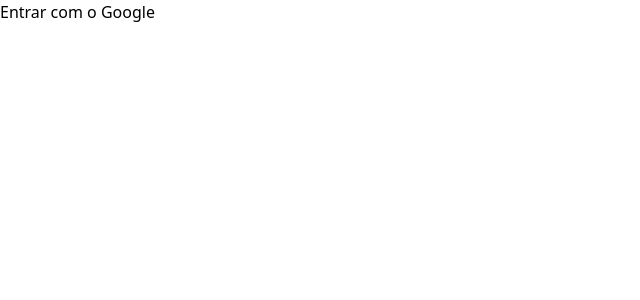
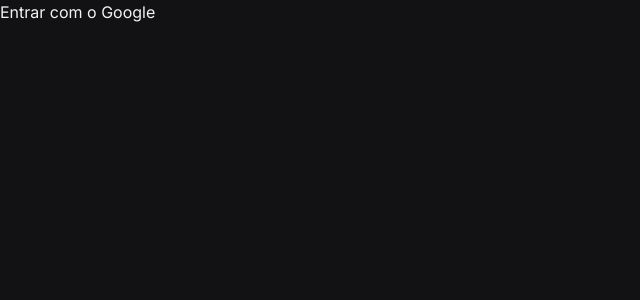
Before and after one commit to Panemiko/Chimera, a Next.js app: page /auth/signin in a window 1280 px wide. Shown: the top 300 px of the page, without its empty margins (0-640 px from the left). Built offline with nearby package versions, Linux system fonts and the light colour scheme.

Commit message:
feat: add auth layout

```diff
--- a/src/components/Page.tsx
+++ b/src/components/Page.tsx
@@ -15,7 +15,11 @@
       <Head>
         <title>{pageTitle}</title>
       </Head>
-      <div className={clsx("bg-mauve1", inter.className)}>{children}</div>
+      <div
+        className={clsx("bg-mauve1 h-screen text-whiteA12", inter.className)}
+      >
+        {children}
+      </div>
     </>
   );
 };
--- /dev/null
+++ b/src/layouts/Auth.tsx
@@ -0,0 +1,8 @@
+import { Page } from "@/components/Page";
+
+export const AuthLayout: React.FC<{
+  children: React.ReactNode;
+  title?: string;
+}> = ({ title, children }) => {
+  return <Page title={title}>{children}</Page>;
+};
--- a/src/pages/auth/signin.tsx
+++ b/src/pages/auth/signin.tsx
@@ -1,5 +1,10 @@
 import { SignInButton } from "@/components/SignInButton";
+import { AuthLayout } from "@/layouts/Auth";
 
 export default function SignInPage() {
-  return <SignInButton />;
+  return (
+    <AuthLayout title="Entrar">
+      <SignInButton />
+    </AuthLayout>
+  );
 }
```
